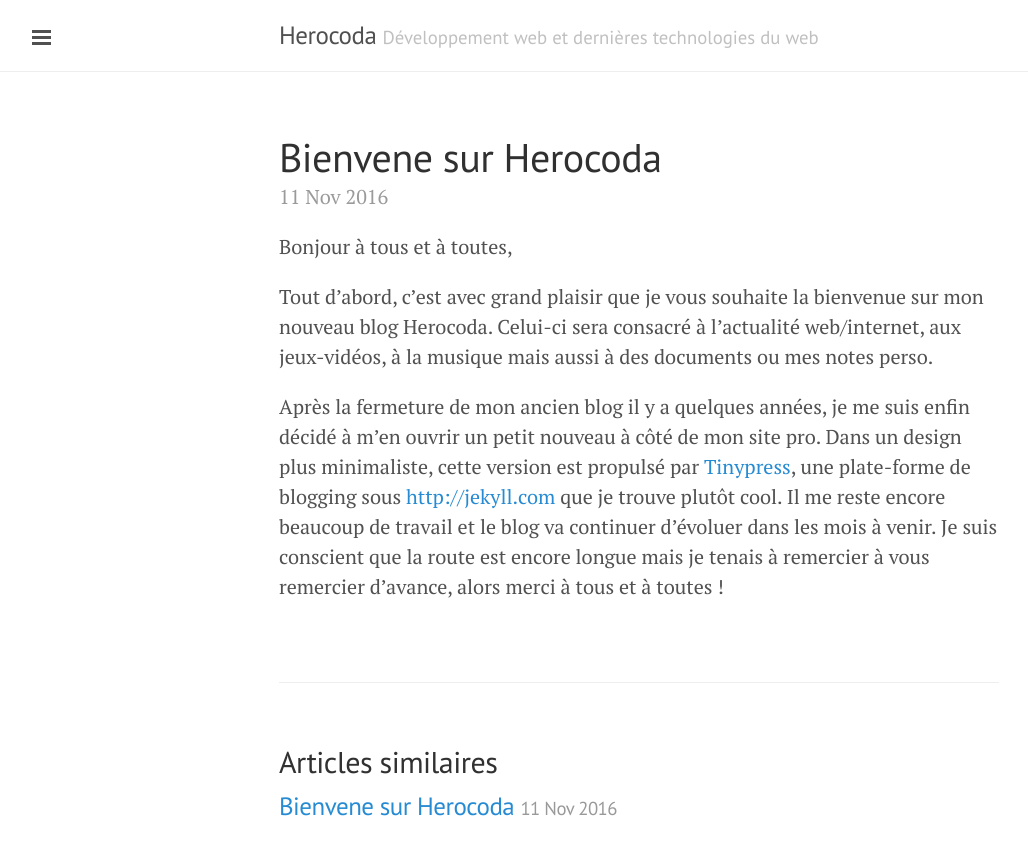
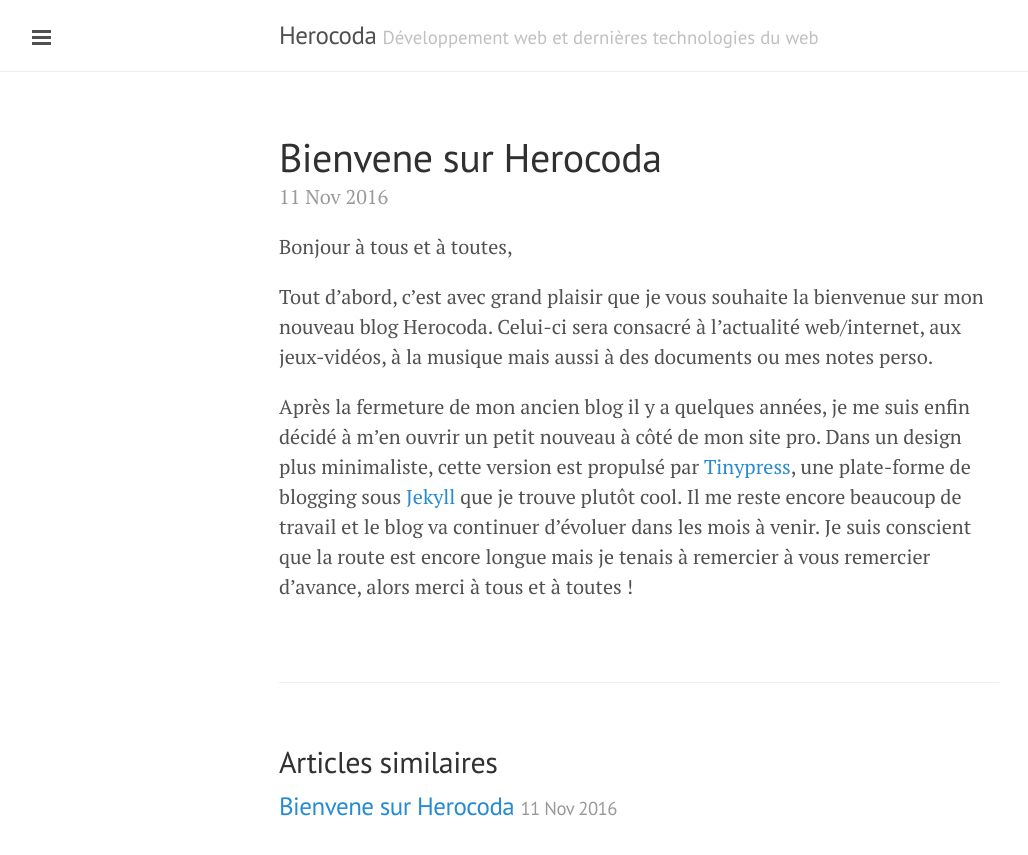
Before and after one commit to herocoda/herocoda.github.io, a Jekyll site: the page built from _posts/2016-11-11-bienvene-sur-herocodax.markdown, in a window 1280 px wide. Shown: the top 855 px of the page, without its empty margins (1-1029 px from the left). Built offline with Jekyll 4.4.1, drawn with Linux system fonts in a browser that asks for light colours; some of the changed lines change nothing that is shown.

Commit message:
Post update: Bienvene sur Herocoda

```diff
--- a/_posts/2016-11-11-bienvene-sur-herocodax.markdown
+++ b/_posts/2016-11-11-bienvene-sur-herocodax.markdown
@@ -7,4 +7,4 @@ Bonjour à tous et à toutes,
 
 Tout d'abord, c'est avec grand plaisir que je vous souhaite la bienvenue sur mon nouveau blog Herocoda. Celui-ci sera consacré à l'actualité web/internet, aux jeux-vidéos, à la musique mais aussi à des documents ou mes notes perso.
 
-Après la fermeture de mon ancien blog il y a quelques années, je me suis enfin décidé à m'en ouvrir un petit nouveau à côté de mon site pro. Dans un design plus minimaliste, cette version est propulsé par [Tinypress](https://tinypress.com), une plate-forme de blogging sous [http://jekyll.com](Jekyll) que je trouve plutôt cool. Il me reste encore beaucoup de travail et le blog va continuer d'évoluer dans les mois à venir. Je suis conscient que la route est encore longue mais je tenais à remercier à vous remercier d'avance, alors merci à tous et à toutes !
+Après la fermeture de mon ancien blog il y a quelques années, je me suis enfin décidé à m'en ouvrir un petit nouveau à côté de mon site pro. Dans un design plus minimaliste, cette version est propulsé par [Tinypress](https://tinypress.com), une plate-forme de blogging sous [Jekyll](http://jekyll.com) que je trouve plutôt cool. Il me reste encore beaucoup de travail et le blog va continuer d'évoluer dans les mois à venir. Je suis conscient que la route est encore longue mais je tenais à remercier à vous remercier d'avance, alors merci à tous et à toutes !
```
